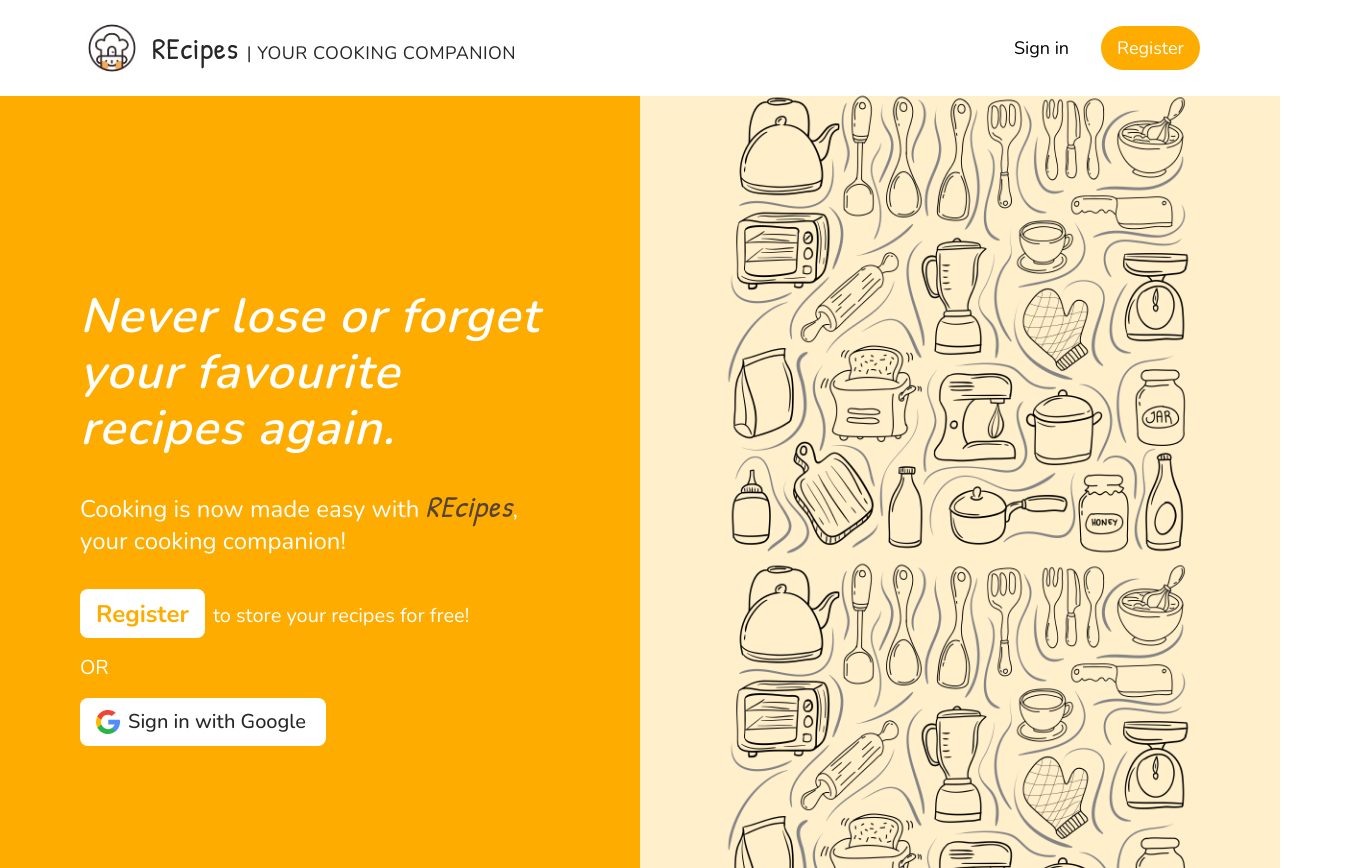
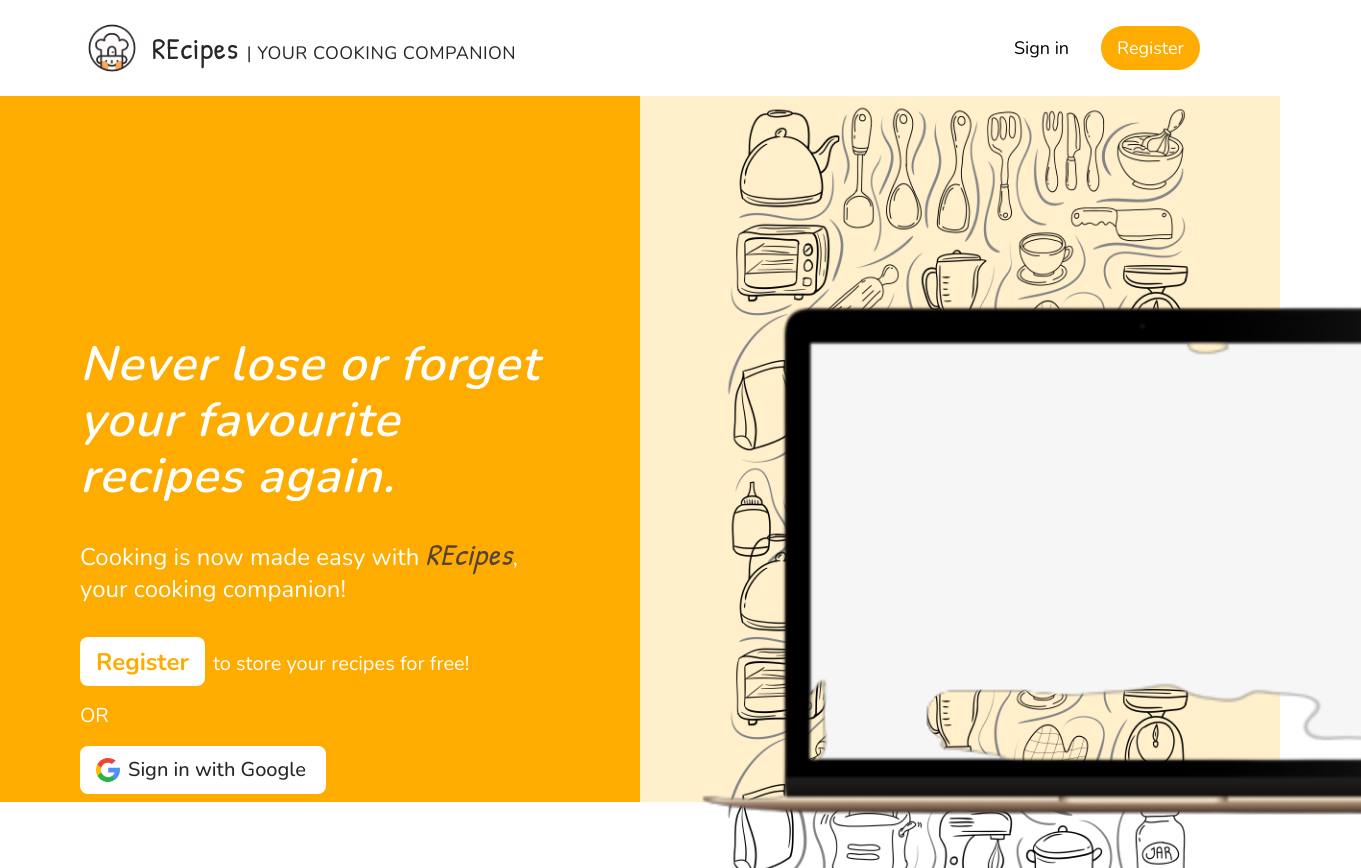
Before and after one commit to haozoo/recipe-book, a Next.js app: page / in a window 1280 px wide. Shown: the top 868 px of the page, 1361 px wide, since content can reach past the window. Built offline with nearby package versions, Linux system fonts and the light colour scheme; no server answers; sample sign-in values are in the browser's storage; a web font is replaced by a local one.

Commit message:
refactor: added desktop image without screenshot

```diff
--- a/pages/index.js
+++ b/pages/index.js
@@ -21,7 +21,7 @@
 
         <div className='flex-1 h-full bg-chrome-yellow'>
           <Container>
-            <div className='py-48 inline-block my-auto align-content'>
+            <div className='pt-60 inline-block my-auto align-content'>
               <h2 className='font-semibold italic font-nunito text-5xl text-white tracking-wide leading-14'>
                 Never lose or forget your favourite recipes again.
               </h2>
@@ -46,16 +46,19 @@
         </div>
         <div className='flex-1 h-full bg-blanched-almond'>
           <Container>
-            <div className='bg-repeat-y'>
+            <div className='relative w-full h-full'>
               <img
-                className='-my-3'
+                className='absolute top-0'
                 src="/kitchen-baking-and-cooking-tool.png"
               />
               <img
-                className=''
+                className='absolute top-[26.5rem]'
                 src="/kitchen-baking-and-cooking-tool.png"
               />
-
+              <img
+                className='overflow-hidden absolute z-10 top-[20.5rem] left-[6.9rem] scale-[2] block'
+                src="/desktop-prototype.png"
+              />
             </div>
           </Container>
         </div>
```
Also changed, not shown: public/desktop-prototype.png (added).
